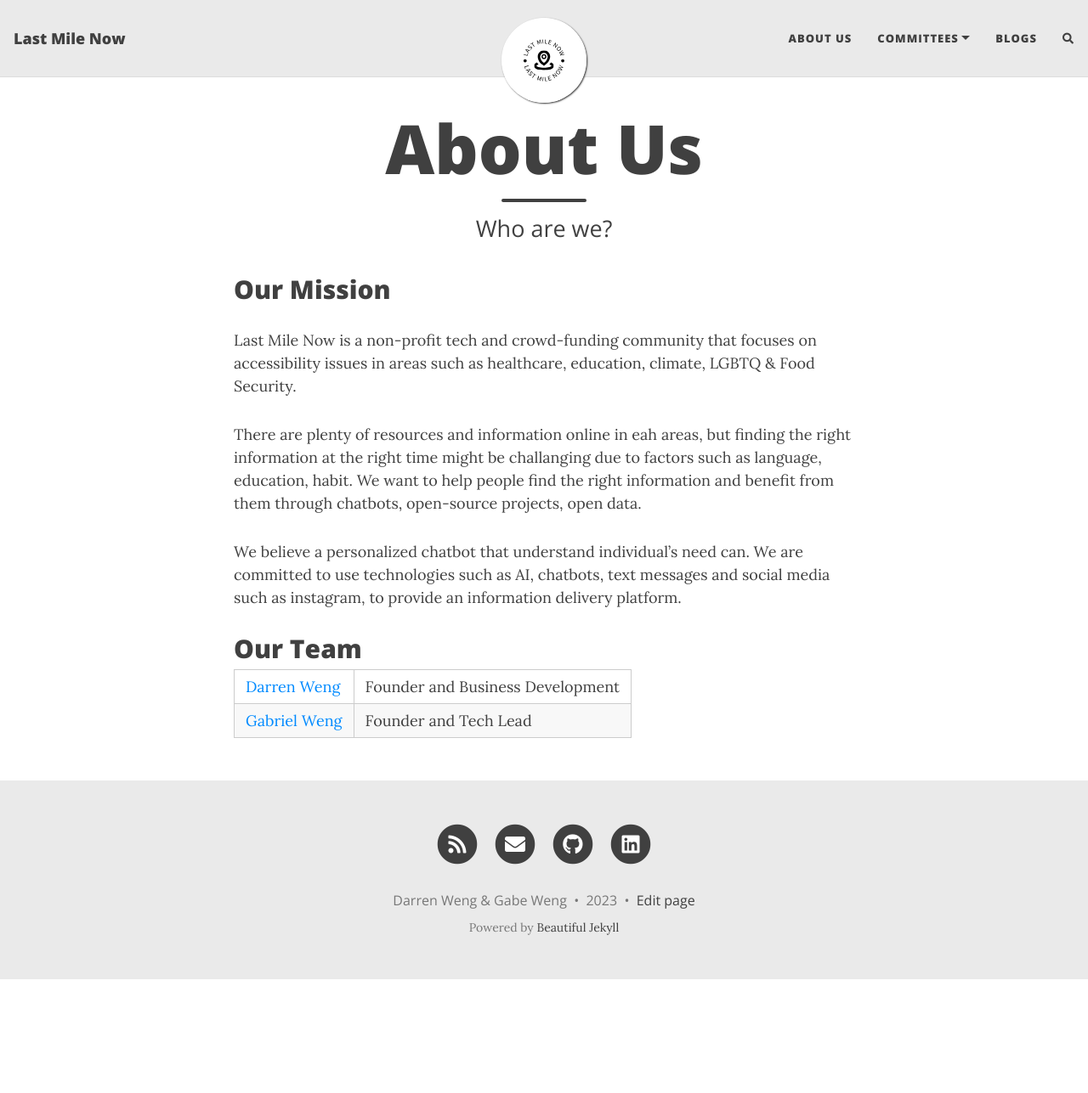
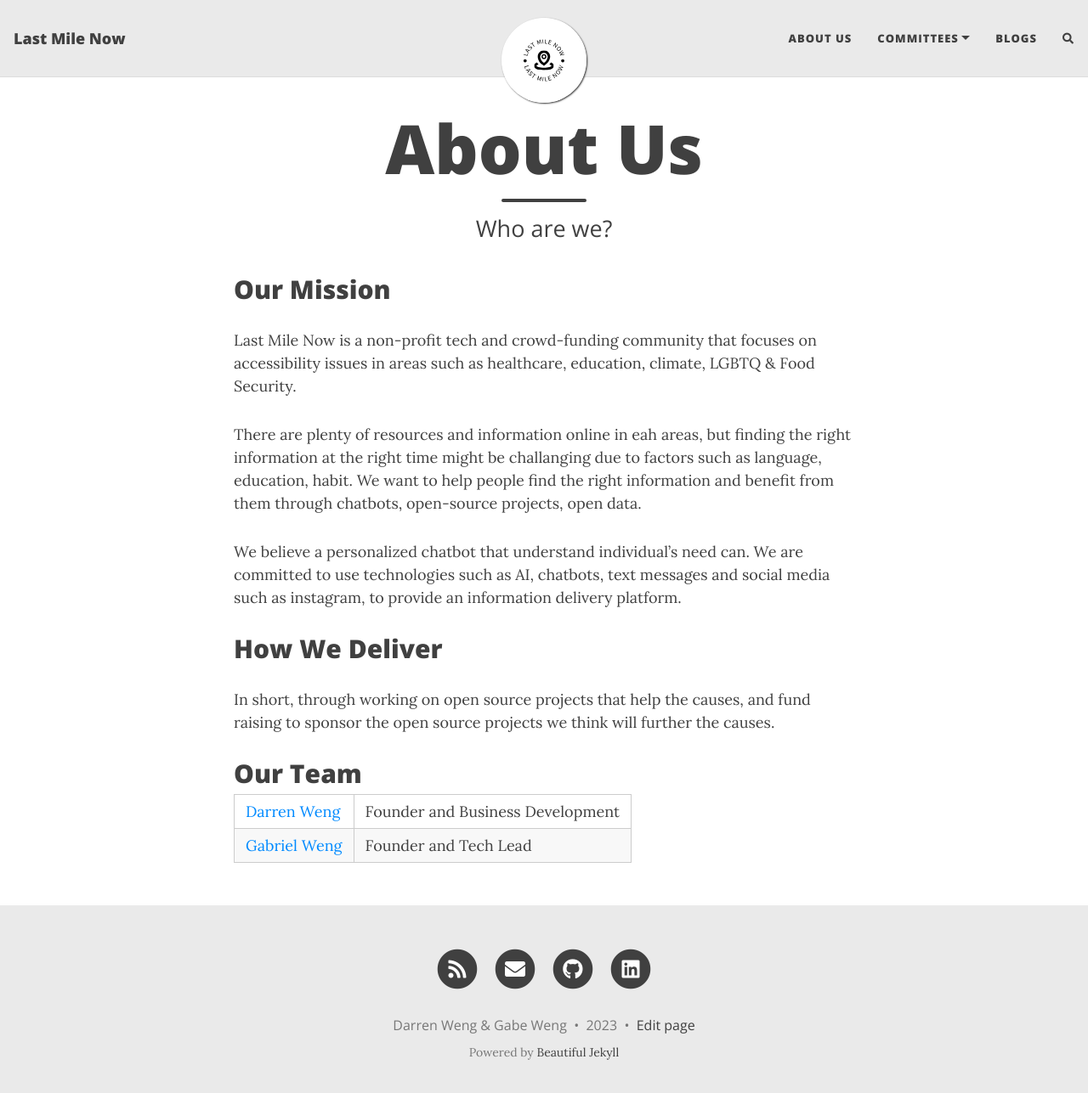
Before and after one commit to LastMileNow/lastmilenow.github.io, a Jekyll site: the page built from about.md, in a window 1280 px wide and 1300 px high. Shown: the top 1287 px of the window at 85% size. Built offline with Jekyll 4.4.1, drawn with Linux system fonts in a browser that asks for light colours; nearby versions of some CDN libraries; comment, search, counter and statistics services are not loaded.

Commit message:
How We Deliver

```diff
--- a/about.md
+++ b/about.md
@@ -13,9 +13,11 @@
 
 We believe a personalized chatbot that understand individual's need can.  We are committed to use technologies such as AI, chatbots, text messages and social media such as instagram, to provide an information delivery platform.
 
+## How We Deliver
+
+In short, through working on open source projects that help the causes, and fund raising to sponsor the open source projects we think will further the causes.
 
 ## Our Team
-
 
 | --- | --- |
 | [Darren Weng](https://www.darrenweng.com) | Founder and Business Development |
```
